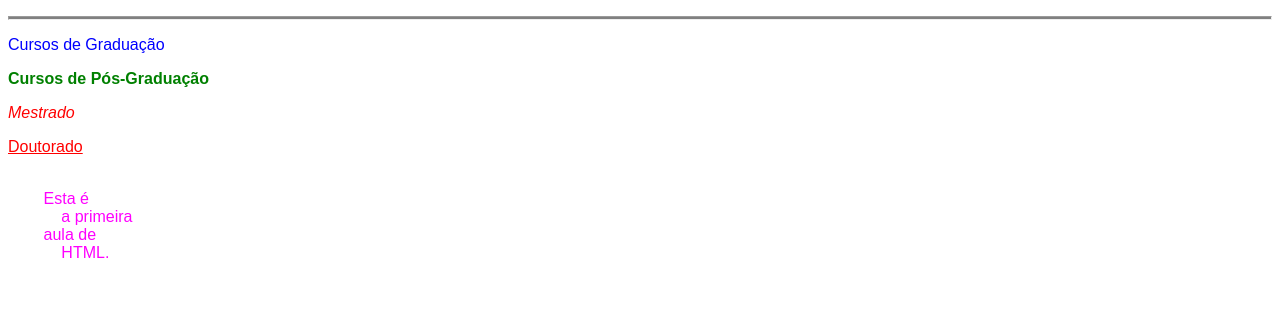
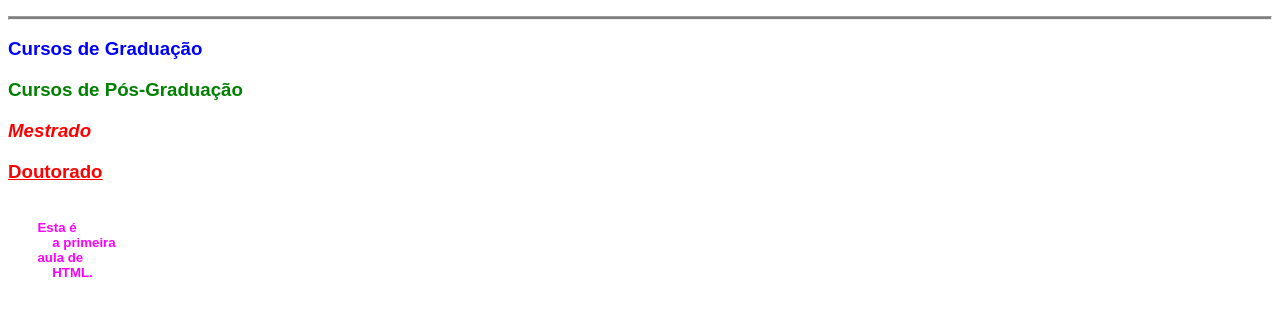
Before and after one commit to Ka-Konka/PNT-Web, a plain HTML site: page Prática CSS: Criando Páginas com Estilo e Estrutura/Exercícios Práticos/index.html in a window 1280 px wide. Shown: the part 33-348 px from the top of the page. Drawn offline with Linux system fonts and the light colour scheme.

Commit message:
alterações no index e criação do exemplo2

```diff
--- a/Prática CSS: Criando Páginas com Estilo e Estrutura/Exercícios Práticos/index.html
+++ b/Prática CSS: Criando Páginas com Estilo e Estrutura/Exercícios Práticos/index.html
@@ -11,16 +11,16 @@
     </header>
 
     <main>
-        <p style="font-family: Arial, Helvetica, sans-serif; color: blue;">Cursos de Graduação</p>
-        <p style="font-family: Arial, Helvetica, sans-serif; color: green;"><b>Cursos de Pós-Graduação</b></p>
-        <p style="font-family: Arial, Helvetica, sans-serif; color: red;"><i>Mestrado</i></p>
-        <p style="font-family: Arial, Helvetica, sans-serif; color: red;"><u>Doutorado</u></p>
-        <pre style="font-family: Arial, Helvetica, sans-serif; color: magenta;">
+        <h3 style="font-family: Arial, Helvetica, sans-serif; color: blue;">Cursos de Graduação</h3>
+        <h3 style="font-family: Arial, Helvetica, sans-serif; color: green;"><b>Cursos de Pós-Graduação</b></h3>
+        <h3 style="font-family: Arial, Helvetica, sans-serif; color: red;"><i>Mestrado</i></h3>
+        <h3 style="font-family: Arial, Helvetica, sans-serif; color: red;"><u>Doutorado</u></h3>
+        <h5><pre style="font-family: Arial, Helvetica, sans-serif; color: magenta;">
         Esta é
             a primeira
         aula de
             HTML.
-        </pre>
+        </pre></h5>
 
 
     </main>
```
Also changed, not shown: Prática CSS: Criando Páginas com Estilo e Estrutura/Exercícios Práticos/exemplo2.html (added).
